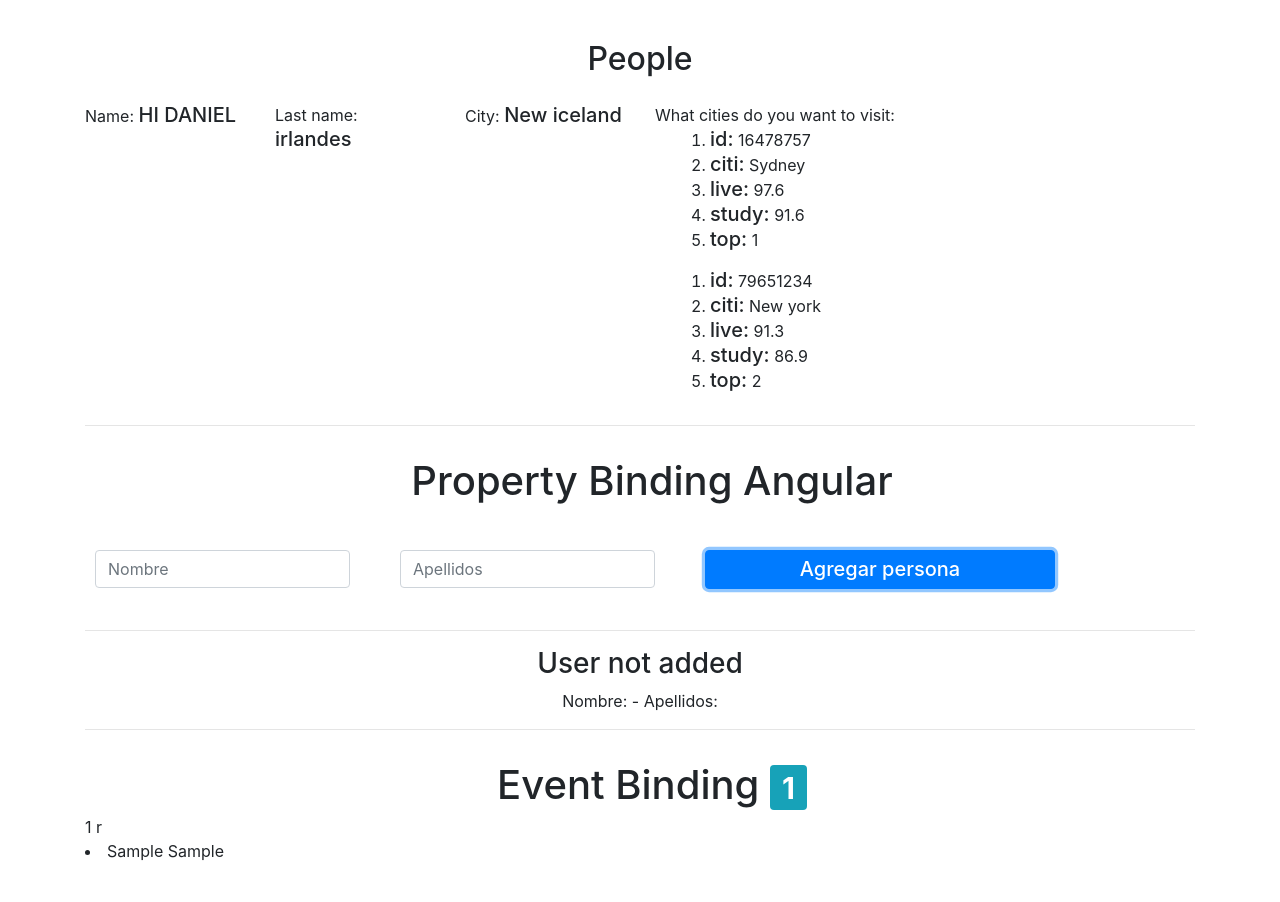
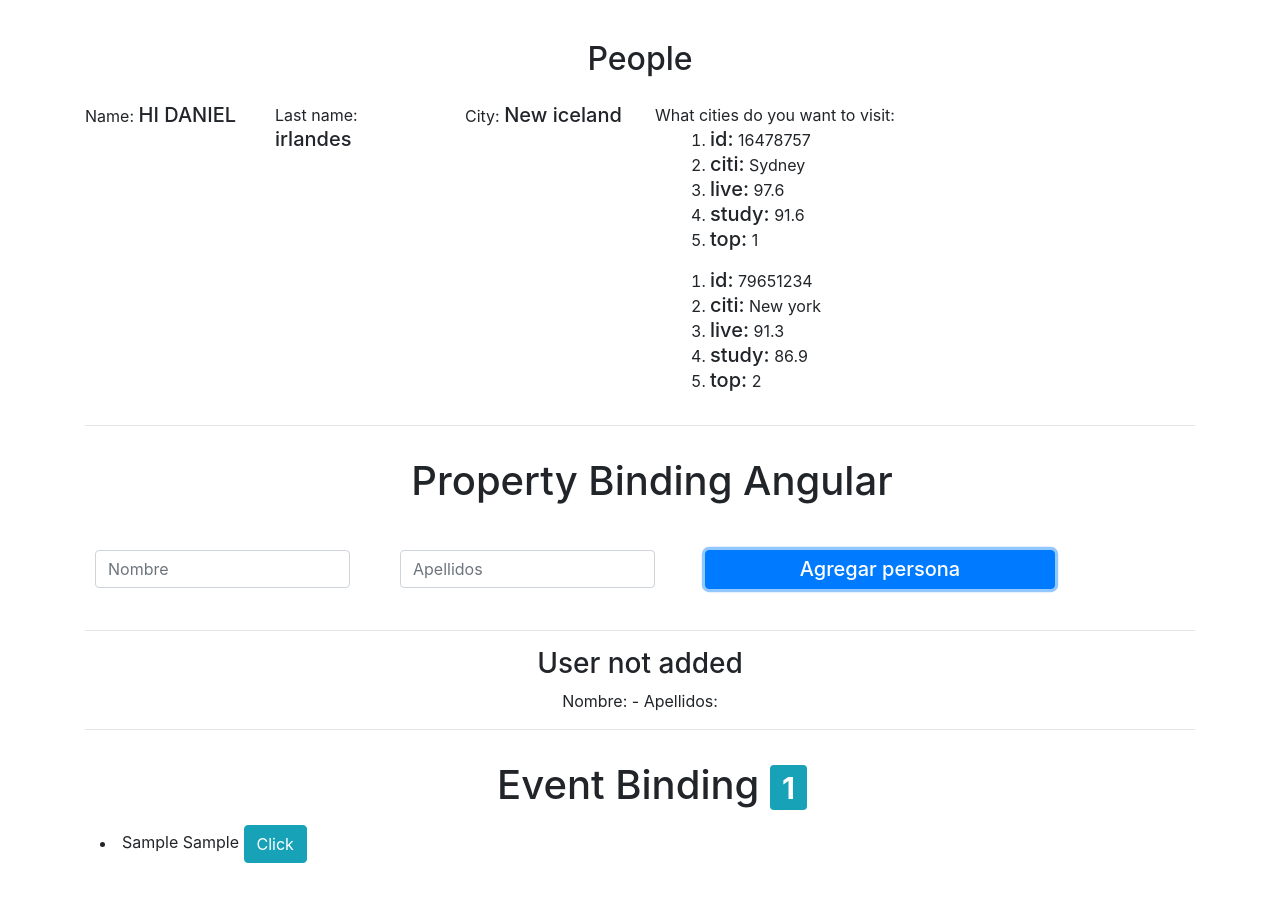
Before and after one commit to BalamQuetzalcoatl/JS, an Angular app in the folder angular7/globalAngular/: page / in a window 1280 px wide. Both pictures are taken after typing "Sample", "Sample" into the empty fields and a click on the button "Agregar persona". Shown: the top 902 px of the page. Built offline with nearby package versions, Linux system fonts and the light colour scheme.

Commit message:
mini types changes

```diff
--- a/angular7/globalAngular/src/app/components/people/adde-people-for/adde-people-for.component.html
+++ b/angular7/globalAngular/src/app/components/people/adde-people-for/adde-people-for.component.html
@@ -1 +1,4 @@
-<li>{{ person.name }} {{ person.lastName }}</li>
+<li style="margin: 10px 0px 5px 15px;">
+    {{ person.name }} {{ person.lastName }}
+    <button class="btn btn-info" type="button" (click)="hi()">Click</button>
+</li>
--- a/angular7/globalAngular/src/app/components/people/adde-people-for/adde-people-for.component.ts
+++ b/angular7/globalAngular/src/app/components/people/adde-people-for/adde-people-for.component.ts
@@ -1,5 +1,6 @@
 import { Component, OnInit, Input } from '@angular/core';
 import { PeopleComponent } from './../people.component';
+import { LoginService } from 'src/app/services/login.service';
 @Component({
   selector: 'app-adde-people-for',
   templateUrl: './adde-people-for.component.html'
@@ -7,7 +8,10 @@ import { PeopleComponent } from './../people.component';
 export class AddePeopleForComponent implements OnInit {
 
   @Input() person: PeopleComponent;
-  constructor() { }
+  constructor(private people: LoginService) { }
+
+  hi = () => {
+  }
 
   ngOnInit() {
   }
--- a/angular7/globalAngular/src/app/components/people/people.component.html
+++ b/angular7/globalAngular/src/app/components/people/people.component.html
@@ -65,7 +65,7 @@
         <span class="badge badge-info">{{ people.length }}</span>
       </ng-template>
     </div>
-    <div class="col-4 margin-btn-flot"> <span class="label label-warning">{{ people.length }} r</span>
+    <div class="col-4 margin-btn-flot">
       <app-adde-people-for *ngFor="let item of people" [person]="item"></app-adde-people-for>
     </div>
   </div>
```
